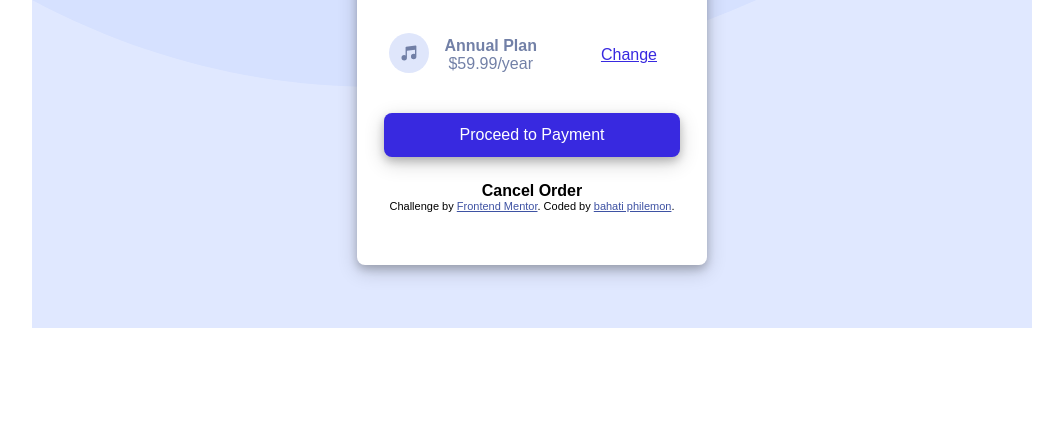
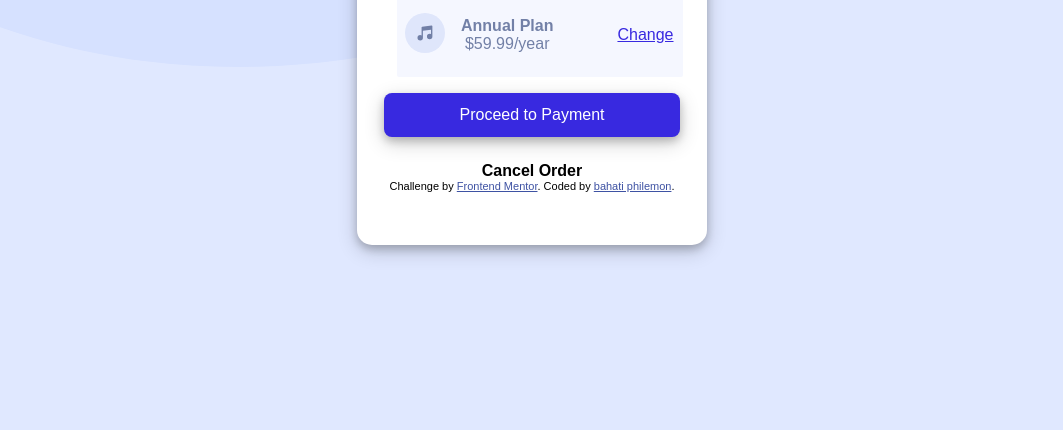
Before and after one commit to bahati7/Ordersummary, a plain HTML site: page index.html in a window 1280 px wide. Shown: the part 370-800 px from the top of the page, without its empty margins (108-1171 px from the left). Drawn offline with Linux system fonts and the light colour scheme.

Commit message:
added some animation

```diff
--- a/css/style.css
+++ b/css/style.css
@@ -8,11 +8,10 @@ body{
     justify-content: center;
 }
 .container{
-    width: 1000px;
-    height: 678px;
+    width: 100vw;
+    height: 100vh;
     background-repeat: no-repeat;
     background-image: url('/images/pattern-background-desktop.svg');
-    margin: 20px auto;
     background-color: hsl(225, 100%, 94%);
 
 
@@ -24,15 +23,17 @@ body{
     margin: 0 auto;
     top: 50px;
     position: relative;
-    border-radius: 8px;
+    border-radius: 15px;
     box-shadow: 0 4px 8px 0 rgba(0,0,0,0.2),0 6px 20px 0
     rgba(0,0,0,0.19);
 }
 .card img{
     width: 350px;
-    border-radius: 5px;
+    border-radius: 15px 15px 0 0;
     border-bottom: none;
+
 }
+
 .card h2{
     text-align: center;
     color: hsl(223, 47%, 23%);
@@ -43,10 +44,13 @@ body{
 }
 .purchase{
     display: flex;
-    width: 350px;
+    width: 270px;
     align-items: center;
-    padding: 0.5rem 9%;
+    margin-left: 2.5rem;
+    padding: 0.5rem;
+    border-radius: 2px;
     flex-wrap: wrap;
+    background-color: hsl(225, 100%, 98%);
     /* justify-content: center; */
     gap: 1rem;
 
@@ -56,12 +60,20 @@ body{
     color: hsl(245, 75%, 52%);
     text-decoration: underline;
     margin-left: 3rem;
+    cursor: pointer;
+}
+.purchase .change:hover{
+    text-decoration: none;
+  color: hsl(245, 75%, 75%);
 }
 .purchase .logo img{
     width: 40px;
 
+}
+.purchase .logo img:hover{
+    transform: scale(1.2);
+}
 
-}
 .payment{
     text-align: center;
     margin-top: 1rem;
@@ -73,11 +85,15 @@ body{
     padding: .8rem 3rem;
     color: #fff;
     width: 200px;
+    cursor: pointer;
     text-decoration: none;
     background: hsl(245, 75%, 52%);
     box-shadow: 0 4px 8px 0 rgba(0,0,0,0.2),0 6px 20px 0
     rgba(0,0,0,0.19);
 
+}
+.payment .btn:hover{
+    background: hsl(245, 75%, 65%);
 }
 .cancel{
     text-align: center;
--- a/index.html
+++ b/index.html
@@ -51,7 +51,7 @@
 
       <div class="attribution">
         Challenge by <a href="https://www.frontendmentor.io?ref=challenge" target="_blank">Frontend Mentor</a>.
-        Coded by <a href="#">bahati philemon</a>.
+        Coded by <a href="https://bahatiphilemon.netlify.app/">bahati philemon</a>.
 
     </div>
 
```
Also changed, not shown: 1 other file.
